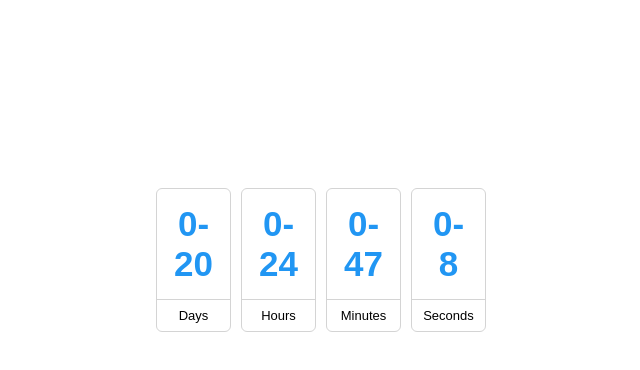
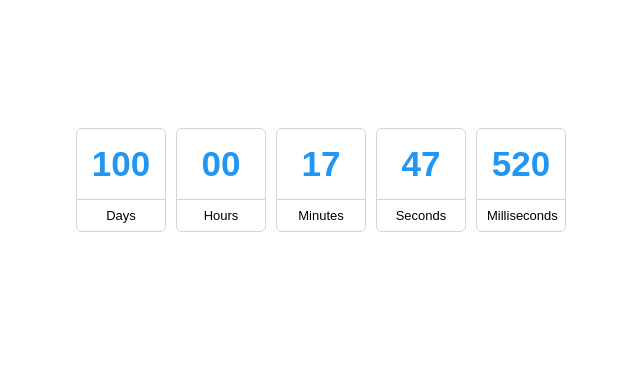
Before and after one commit to Bavly-Kamel/countdown, a plain HTML site: page index.html in a window 1280 px wide. Shown: the whole page, without its empty margins (319-959 px from the left). Drawn offline with Linux system fonts and the light colour scheme.

Commit message:
ADD-MILILISECONDES

```diff
--- a/index.html
+++ b/index.html
@@ -1,5 +1,6 @@
 <!DOCTYPE html>
 <html lang="en">
+
 <head>
   <meta charset="UTF-8">
   <meta name="viewport" content="width=device-width, initial-scale=1.0">
@@ -7,12 +8,9 @@
   <!-- <link rel="stylesheet" href="normalizecss.css"> -->
   <link rel="stylesheet" href="style.css">
 </head>
+
 <body>
   <div class="events" id="events">
-        <div class="dots dots-up"></div>
-        <div class="dots dots-down"></div>
-        <h2 class="main-title"></h2>
-        <h4 class="main-title3"></h4>
     <div class="container">
       <img src="img/events.png" alt="" />
       <div class="info">
@@ -33,6 +31,10 @@
             <span class="seconds">00</span>
             <span>Seconds</span>
           </div>
+          <div class="unit">
+            <span class="milliseconds">000</span>
+            <span>Milliseconds</span>
+          </div>
         </div>
         <!-- <h2 class="title">First Freedom 2024</h2> -->
         <!-- <p class="description">The end of the first semester exams for the second secondry</p> -->
@@ -41,4 +43,5 @@
   </div>
   <script src="script.js"></script>
 </body>
+
 </html>
--- a/script.js
+++ b/script.js
@@ -6,7 +6,7 @@
 // The End Of The Year Date
 // 1000 milliseconds = 1 Second
 
-let countDownDate = new Date("Jan 12, 2024 9:00:00").getTime();
+let countDownDate = new Date("May 11, 2024 9:04:00").getTime();
 // console.log(countDownDate);
 
 let counter = setInterval(() => {
@@ -22,16 +22,18 @@ let counter = setInterval(() => {
   let hours = Math.floor((dateDiff % (1000 * 60 * 60 * 24)) / (1000 * 60 * 60));
   let minutes = Math.floor((dateDiff % (1000 * 60 * 60)) / (1000 * 60));
   let seconds = Math.floor((dateDiff % (1000 * 60)) / 1000);
+  let milliseconds = Math.floor(dateDiff % 1000);
 
   document.querySelector(".days").innerHTML = days < 10 ? `0${days}` : days;
   document.querySelector(".hours").innerHTML = hours < 10 ? `0${hours}` : hours;
   document.querySelector(".minutes").innerHTML = minutes < 10 ? `0${minutes}` : minutes;
   document.querySelector(".seconds").innerHTML = seconds < 10 ? `0${seconds}` : seconds;
+  document.querySelector(".milliseconds").innerHTML = milliseconds < 10 ? `00${milliseconds}` : (milliseconds < 100 ? `0${milliseconds}` : milliseconds);
 
   if (dateDiff < 0) {
     clearInterval(counter);
   }
-}, 1000);
+}, 10);
 
 /*
  ** Animate Width On Scrolling
--- a/style.css
+++ b/style.css
@@ -4,6 +4,7 @@
   -moz-box-sizing: border-box;
   box-sizing: border-box;
 }
+
 :root {
   --main-color: #2196f3;
   --main-color-alt: #1787e0;
@@ -12,44 +13,53 @@
   --main-padding-bottom: 100px;
   --section-background: #ececec;
 }
+
 html {
   scroll-behavior: smooth;
 }
+
 body {
   font-family: "Cairo", sans-serif;
 }
+
 a {
   text-decoration: none;
 }
+
 ul {
   list-style: none;
   margin: 0;
   padding: 0;
 }
+
 .container {
   padding-left: 15px;
   padding-right: 15px;
   margin-left: auto;
   margin-right: auto;
 }
+
 /* Small */
 @media (min-width: 768px) {
   .container {
     width: 750px;
   }
 }
+
 /* Medium */
 @media (min-width: 992px) {
   .container {
     width: 970px;
   }
 }
+
 /* Large */
 @media (min-width: 1200px) {
   .container {
     width: 1170px;
   }
 }
+
 .main-title {
   text-transform: uppercase;
   margin: 0 auto 40px;
@@ -61,6 +71,7 @@
   z-index: 1;
   transition: var(--main-transition);
 }
+
 .main-title::before,
 .main-title::after {
   /* content: ""; */
@@ -72,25 +83,31 @@
   top: 50%;
   transform: translateY(-50%);
 }
+
 .main-title::before {
   left: -30px;
 }
+
 .main-title::after {
   right: -30px;
 }
+
 .main-title:hover::before {
   z-index: -1;
   animation: left-move 0.5s linear forwards;
 }
+
 .main-title:hover::after {
   z-index: -1;
   animation: right-move 0.5s linear forwards;
 }
+
 .main-title:hover {
   color: white;
   border: 2px solid white;
   transition-delay: 0.5s;
 }
+
 .main-title2 {
   text-transform: uppercase;
   margin: 0 auto 10px;
@@ -102,6 +119,7 @@
   z-index: 1;
   transition: var(--main-transition);
 }
+
 .main-title3 {
   text-transform: uppercase;
   margin: 0 auto 10px;
@@ -113,9 +131,11 @@
   z-index: 1;
   transition: var(--main-transition);
 }
+
 .spikes {
   position: relative;
 }
+
 .spikes::after {
   content: "";
   position: absolute;
@@ -127,6 +147,7 @@
     linear-gradient(225deg, white 25%, transparent 25%);
   background-size: 30px 30px;
 }
+
 .dots {
   background-image: url("../imgs/dots.png");
   height: 186px;
@@ -134,14 +155,17 @@
   background-repeat: no-repeat;
   position: absolute;
 }
+
 .dots-up {
   top: 200px;
   right: 0;
 }
+
 .dots-down {
   bottom: 200px;
   left: 0;
 }
+
 /* End Global Rules */
 
 
@@ -151,22 +175,27 @@
   padding-bottom: var(--main-padding-bottom);
   position: relative;
 }
+
 .events .container {
   display: flex;
   align-items: center;
   flex-wrap: wrap;
 }
+
 .events img {
   max-width: 450px;
 }
+
 @media (max-width: 991px) {
   .events img {
     display: none;
   }
 }
+
 .events .info {
   flex: 1;
 }
+
 .events .info .time {
   display: flex;
   align-items: center;
@@ -174,47 +203,60 @@
   gap: 10px;
   justify-content: center;
 }
+
 .events .info .time .unit {
   border: 1px solid #d4d4d4;
   border-radius: 6px;
   text-align: center;
-    width: 75px;
+  width: 90px;
   transition: var(--main-transition);
 }
+
 .events .info .time .unit span {
   display: block;
   transition: var(--main-transition);
 }
+
 .events .info .time .unit span:first-child {
   font-size: 35px;
   padding: 15px;
   color: var(--main-color);
   font-weight: bold;
+  display: flex;
+  justify-content: center;
+  align-items: center;
 }
+
 .events .info .time .unit span:last-child {
   padding: 8px 10px;
   font-size: 13px;
   border-top: 1px solid #d4d4d4;
 }
+
 .events .info .time .unit:hover,
 .events .info .time .unit:hover span:last-child {
   border-color: var(--main-color);
 }
+
+
 .events .title {
   text-align: center;
   margin: 40px 0 0;
   font-size: 30px;
 }
+
 .events .description {
   text-align: center;
   line-height: 1.7;
   font-size: 19px;
   color: #777;
 }
+
 .events .subscribe {
   width: 100%;
   margin-top: 50px;
 }
+
 .events .subscribe form {
   width: 600px;
   margin: 20px auto;
@@ -224,6 +266,7 @@
   display: flex;
   gap: 20px;
 }
+
 @media (max-width: 767px) {
   .events .subscribe form {
     max-width: 100%;
@@ -232,6 +275,7 @@
     border-radius: 0;
   }
 }
+
 .events .subscribe form input[type="email"] {
   padding: 20px;
   border-radius: 50px;
@@ -239,20 +283,25 @@
   flex: 1;
   caret-color: var(--main-color);
 }
+
 @media (max-width: 767px) {
   .events .subscribe form input[type="email"] {
     border-radius: 0;
   }
 }
+
 .events .subscribe form input[type="email"]:focus {
   outline: none;
 }
+
 .events .subscribe form input[type="email"]::placeholder {
   transition: opacity var(--main-transition);
 }
+
 .events .subscribe form input[type="email"]:focus::placeholder {
   opacity: 0;
 }
+
 .events .subscribe form input[type="submit"] {
   border-radius: 50px;
   border: none;
@@ -263,14 +312,17 @@
   cursor: pointer;
   transition: var(--main-transition);
 }
+
 @media (max-width: 767px) {
   .events .subscribe form input[type="submit"] {
     border-radius: 0;
   }
 }
+
 .events .subscribe form input[type="submit"]:hover {
   background-color: var(--main-color-alt);
 }
+
 /* End Events */
 
 
@@ -280,6 +332,7 @@
     width: 12px;
     height: 12px;
   }
+
   100% {
     left: 0;
     border-radius: 0;
@@ -287,12 +340,14 @@
     height: 100%;
   }
 }
+
 @keyframes right-move {
   50% {
     right: 0;
     width: 12px;
     height: 12px;
   }
+
   100% {
     right: 0;
     border-radius: 0;
```
Lines whose indentation alone changed are shown as unchanged.
